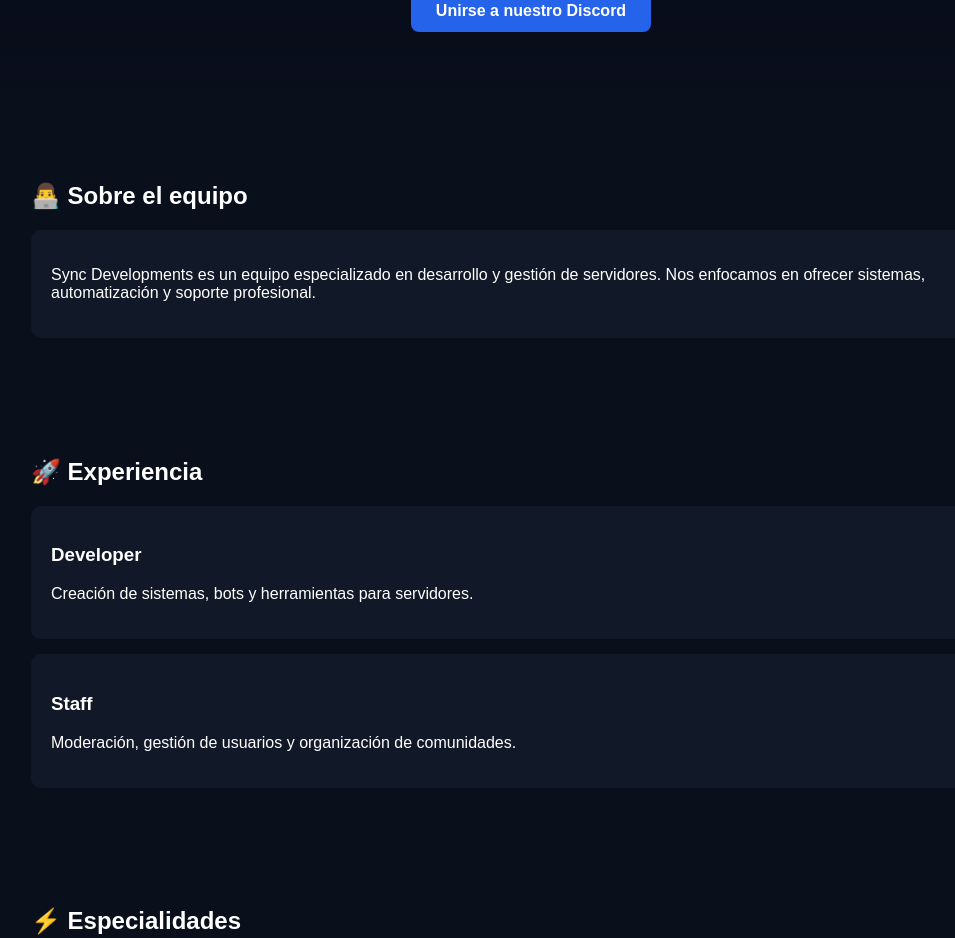
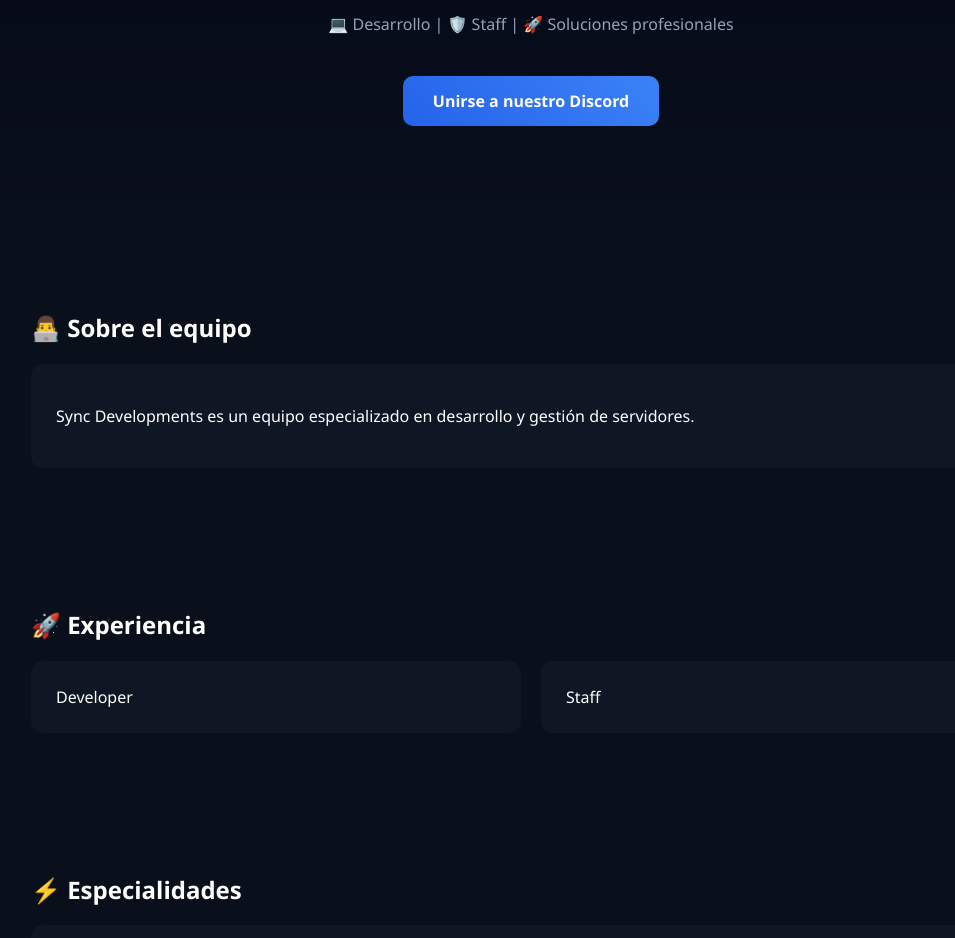
Before and after one commit to Enriqueperez1009/enrique.github.io, a plain HTML site: page index.html in a window 1280 px wide. Shown: the part 264-1202 px from the top of the page, without its empty margins (109-1064 px from the left). Drawn offline with Linux system fonts and the light colour scheme.

Commit message:
index.html

```diff
--- a/index.html
+++ b/index.html
@@ -2,86 +2,150 @@
 <html lang="es">
 <head>
 <meta charset="UTF-8">
+<meta name="viewport" content="width=device-width, initial-scale=1.0">
 <title>Sync Developments</title>
 
 <style>
 body {
     margin: 0;
-    font-family: Arial, sans-serif;
+    font-family: 'Segoe UI', sans-serif;
     background: #0a0f1c;
     color: white;
+    overflow-x: hidden;
+}
+
+/* ANIMACIÓN ENTRADA */
+.fade-in {
+    opacity: 0;
+    transform: translateY(30px);
+    animation: fadeIn 1s forwards;
+}
+
+@keyframes fadeIn {
+    to {
+        opacity: 1;
+        transform: translateY(0);
+    }
 }
 
 /* HERO */
 .hero {
     text-align: center;
-    padding: 80px 20px;
+    padding: 100px 20px;
     background: linear-gradient(180deg, #020617, #0a0f1c);
 }
 
 .hero img {
-    width: 180px;
+    width: 120px;
+    border-radius: 50%;
     margin-bottom: 20px;
+    animation: float 4s ease-in-out infinite;
+    box-shadow: 0 0 25px rgba(37, 99, 235, 0.6);
+}
+
+/* EFECTO FLOTANTE */
+@keyframes float {
+    0% { transform: translateY(0px); }
+    50% { transform: translateY(-15px); }
+    100% { transform: translateY(0px); }
 }
 
 .hero h1 {
-    font-size: 42px;
-    margin: 10px 0;
+    font-size: 50px;
 }
 
 .hero p {
     color: #94a3b8;
-    font-size: 18px;
 }
 
-/* BOTÓN */
+/* BOTÓN CON EFECTO */
 .btn {
     display: inline-block;
-    margin-top: 20px;
-    padding: 12px 25px;
-    background: #2563eb;
+    margin-top: 25px;
+    padding: 14px 30px;
+    background: linear-gradient(45deg, #2563eb, #3b82f6);
     color: white;
     text-decoration: none;
-    border-radius: 8px;
+    border-radius: 10px;
     font-weight: bold;
+    transition: 0.3s;
+    position: relative;
+    overflow: hidden;
+}
+
+.btn::after {
+    content: "";
+    position: absolute;
+    width: 0%;
+    height: 100%;
+    background: rgba(255,255,255,0.2);
+    top: 0;
+    left: 0;
+    transition: 0.4s;
+}
+
+.btn:hover::after {
+    width: 100%;
 }
 
 .btn:hover {
-    background: #1d4ed8;
+    transform: scale(1.05);
 }
 
 /* SECCIONES */
 .section {
-    padding: 50px 20px;
+    padding: 60px 20px;
     max-width: 1000px;
     margin: auto;
 }
 
+/* GRID */
+.grid {
+    display: grid;
+    grid-template-columns: repeat(auto-fit, minmax(250px, 1fr));
+    gap: 20px;
+}
+
+/* TARJETAS */
 .card {
-    background: #111827;
-    padding: 20px;
-    border-radius: 10px;
-    margin-top: 15px;
+    background: rgba(17, 24, 39, 0.8);
+    padding: 25px;
+    border-radius: 12px;
+    transition: 0.4s;
+    opacity: 0;
+    transform: translateY(40px);
+}
+
+/* HOVER TARJETAS */
+.card:hover {
+    transform: translateY(-10px) scale(1.02);
+    background: rgba(30, 41, 59, 0.9);
+    box-shadow: 0 15px 30px rgba(0,0,0,0.5);
 }
 
 /* FOOTER */
 footer {
     text-align: center;
-    padding: 20px;
+    padding: 25px;
     background: #020617;
     color: #64748b;
+}
+
+/* EFECTO SCROLL */
+.show {
+    opacity: 1 !important;
+    transform: translateY(0) !important;
+    transition: 0.8s ease;
 }
 </style>
 
 </head>
 <body>
 
-<div class="hero">
-
-    <img src="logo.png" alt="Sync Developments Logo">
-
+<div class="hero fade-in">
+    <img src="logo.png" alt="Logo">
     <h1>Sync Developments</h1>
-    <p>💻 Desarrollo | 🛡️ Staff | 🚀 Soluciones para servidores</p>
+    <p>💻 Desarrollo | 🛡️ Staff | 🚀 Soluciones profesionales</p>
 
     <a class="btn" href="https://discord.gg/X3tPxqQPHY" target="_blank">
         Unirse a nuestro Discord
@@ -89,37 +153,31 @@
 </div>
 
 <div class="section">
-    <h2>👨‍💻 Sobre el equipo</h2>
+    <h2 class="fade-in">👨‍💻 Sobre el equipo</h2>
     <div class="card">
         <p>
             Sync Developments es un equipo especializado en desarrollo y gestión de servidores.
-            Nos enfocamos en ofrecer sistemas, automatización y soporte profesional.
         </p>
     </div>
 </div>
 
 <div class="section">
-    <h2>🚀 Experiencia</h2>
+    <h2 class="fade-in">🚀 Experiencia</h2>
 
-    <div class="card">
-        <h3>Developer</h3>
-        <p>Creación de sistemas, bots y herramientas para servidores.</p>
+    <div class="grid">
+        <div class="card">Developer</div>
+        <div class="card">Staff</div>
     </div>
-
-    <div class="card">
-        <h3>Staff</h3>
-        <p>Moderación, gestión de usuarios y organización de comunidades.</p>
-    </div>
-
 </div>
 
 <div class="section">
-    <h2>⚡ Especialidades</h2>
+    <h2 class="fade-in">⚡ Especialidades</h2>
+
     <div class="card">
-        <p>✔ Gestión de servidores</p>
-        <p>✔ Desarrollo web básico</p>
-        <p>✔ Sistemas para Discord</p>
-        <p>✔ Organización de equipos</p>
+        ✔ Gestión de servidores<br>
+        ✔ Desarrollo web<br>
+        ✔ Bots de Discord<br>
+        ✔ Organización de equipos
     </div>
 </div>
 
@@ -127,5 +185,20 @@
     © 2026 Sync Developments
 </footer>
 
+<script>
+// Animación al hacer scroll
+const elements = document.querySelectorAll('.card, .fade-in');
+
+const observer = new IntersectionObserver(entries => {
+    entries.forEach(entry => {
+        if (entry.isIntersecting) {
+            entry.target.classList.add('show');
+        }
+    });
+});
+
+elements.forEach(el => observer.observe(el));
+</script>
+
 </body>
 </html>
```
